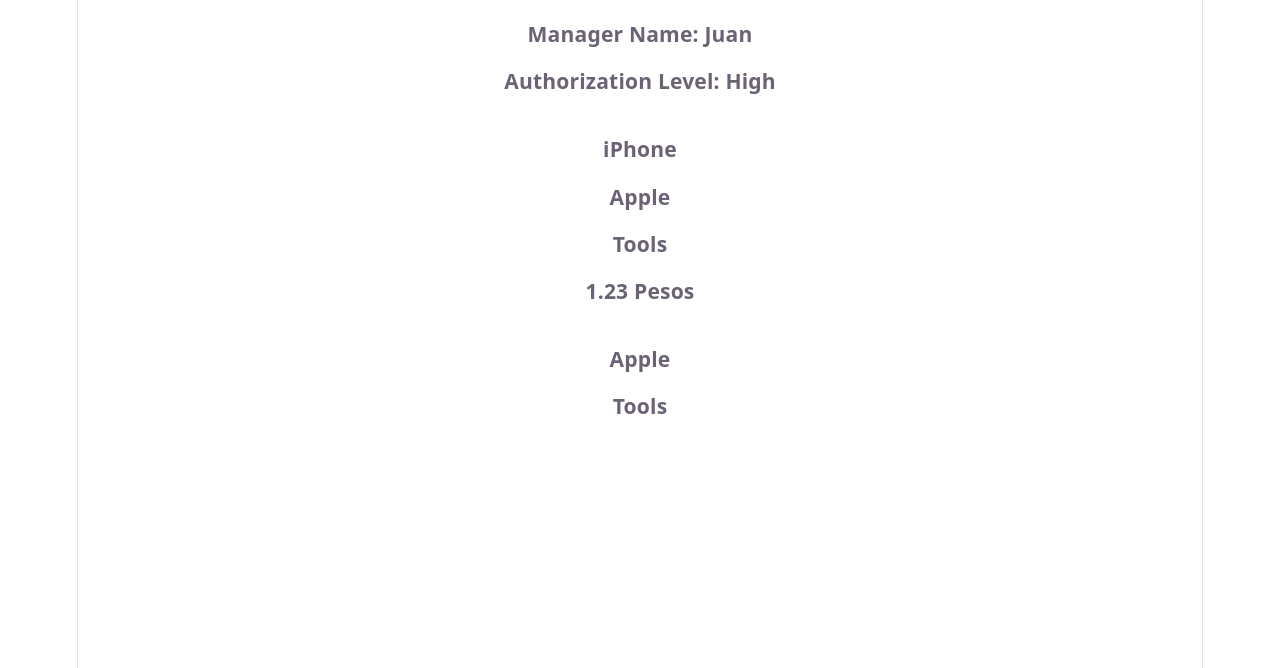
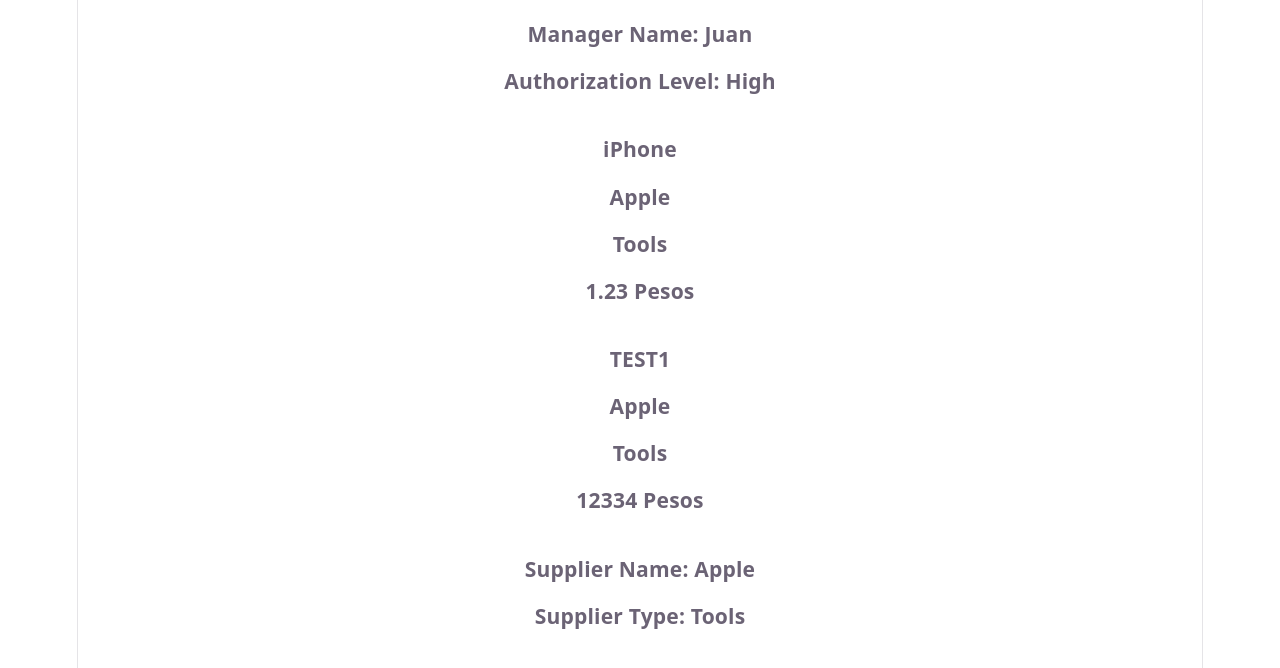
Before and after one commit to CoffeeCatShark/typescript-inventory-system-itelect4, a React (Vite) app: page / in a window 1280 px wide. Shown: the top 668 px of the page. Built offline with nearby package versions, Linux system fonts and the light colour scheme.

Commit message:
Second Commit
tested lists

```diff
--- a/src/App.tsx
+++ b/src/App.tsx
@@ -146,13 +146,14 @@
 console.log(suppliers_size)
 
 function App() {
-  let globalID: number = 0
 
   return (
     <>
     <ManagerCard manager={_manager} />
 
     <ItemCard item={itemsbox[0]} />
+    <ItemCard item={itemsbox[1]} />
+
 
     <SupplierCard supplier={suppliers[0]} />
 
--- a/src/components/SupplierCard.tsx
+++ b/src/components/SupplierCard.tsx
@@ -7,8 +7,8 @@
 function SupplierCard({supplier}: SupplierCardProps) {
     return (
         <div className="supplier-card">
-            <h3>{supplier.supplier_name}</h3>
-            <h3>{supplier.type}</h3>
+            <h3>Supplier Name: {supplier.supplier_name}</h3>
+            <h3>Supplier Type: {supplier.type}</h3>
         </div>
     )
 };
```
